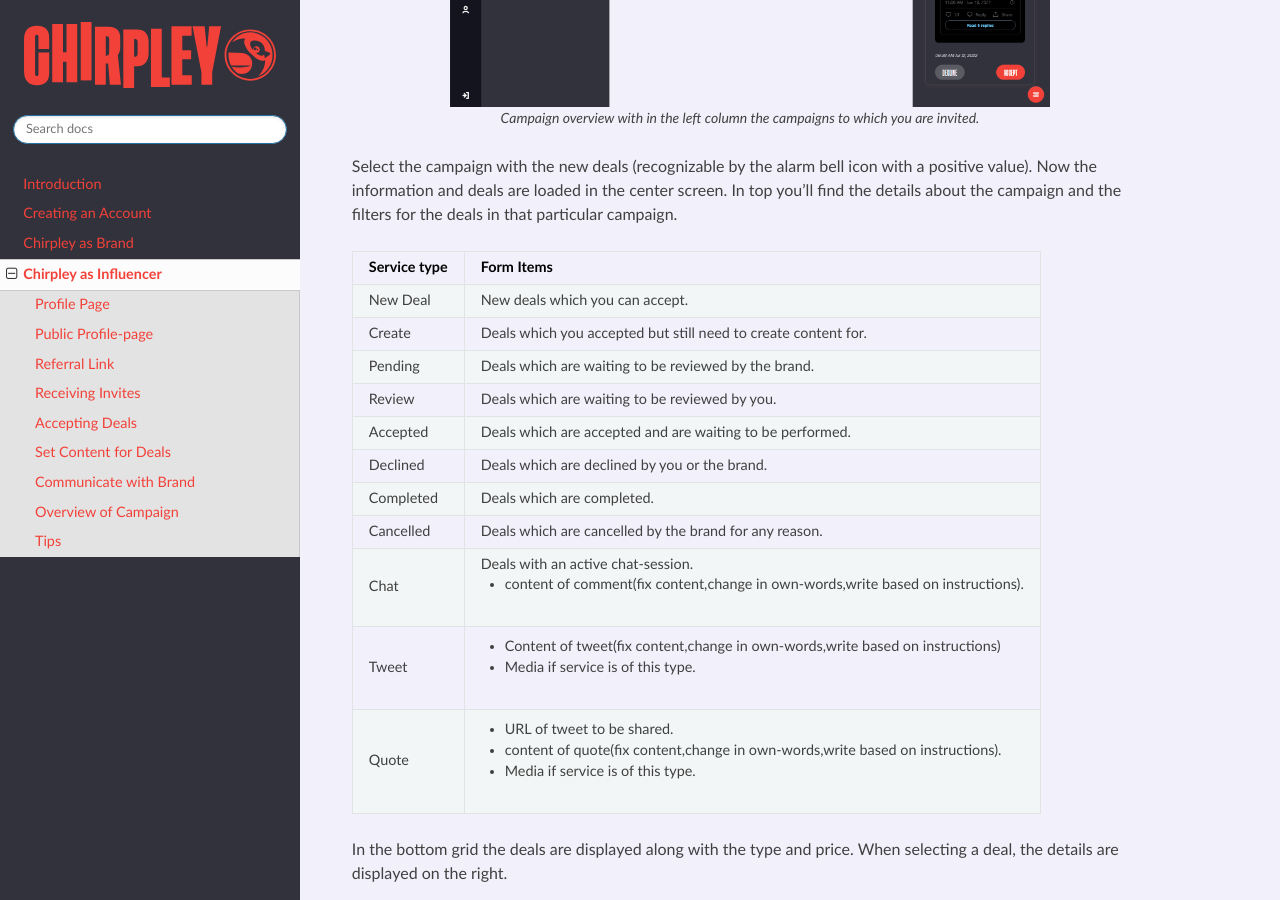
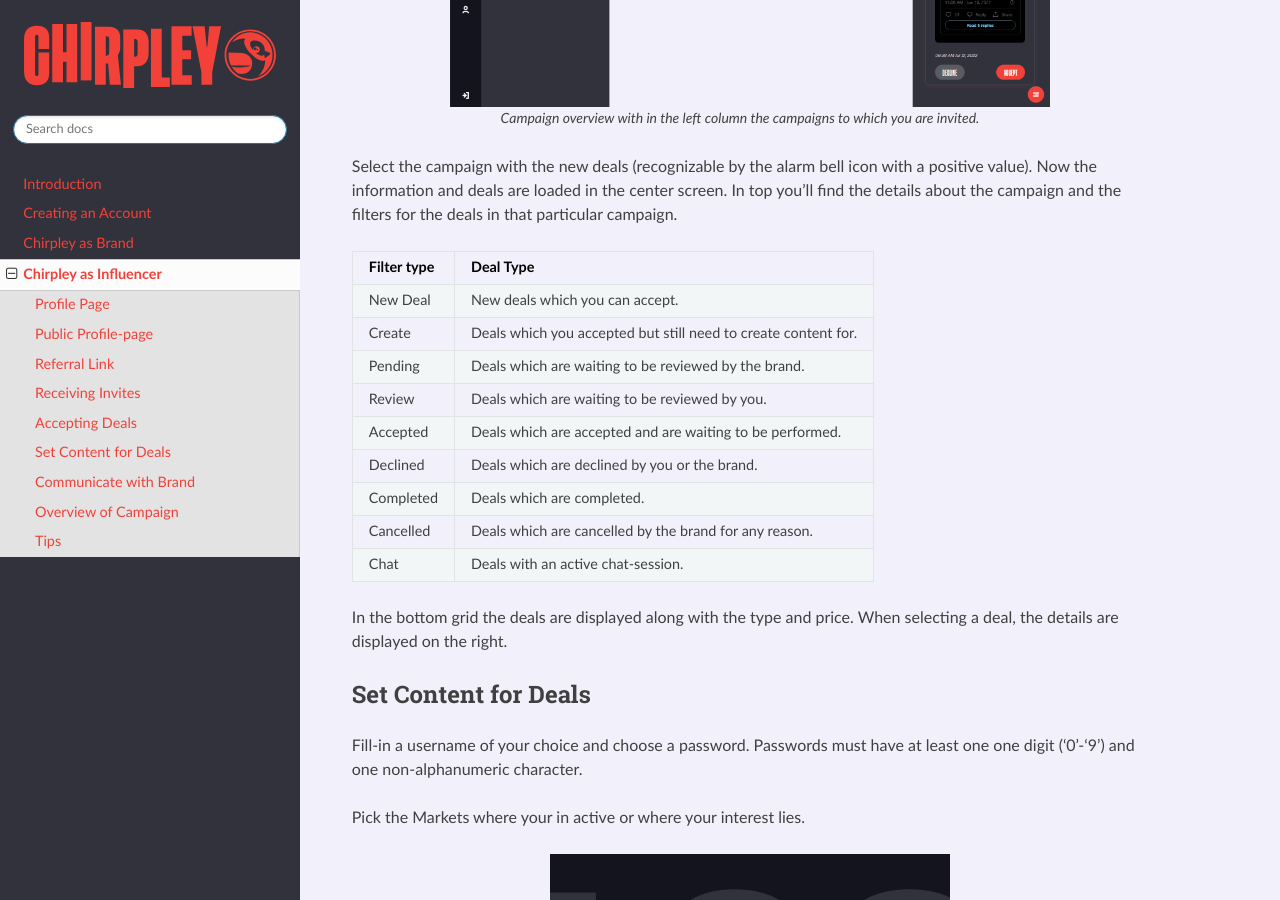
Before and after one commit to chirpley/docs, a Sphinx documentation site: the page built from docs/source/asinfluencer.rst, in a window 1280 px wide and 900 px high, scrolled down 3851 px. Built offline with Sphinx 7.4.7 and the Read the Docs theme 2.0.0, drawn with Linux system fonts in a browser that asks for light colours; pages that are not in the unit, such as notebooks, are missing from menus.

Commit message:
Update asinfluencer.rst

```diff
--- a/docs/source/asinfluencer.rst
+++ b/docs/source/asinfluencer.rst
@@ -116,7 +116,7 @@
 
 
 ============  ==========
-Service type  Form Items
+Filter type   Deal Type
 ============  ==========
 New Deal      New deals which you can accept.
 Create        Deals which you accepted but still need to create content for.
@@ -127,30 +127,8 @@
 Completed     Deals which are completed.
 Cancelled     Deals which are cancelled by the brand for any reason.
 Chat          Deals with an active chat-session.
-
-              - content of comment(fix content,change in own-words,write based on instructions).
-Tweet         - Content of tweet(fix content,change in own-words,write based on instructions)
-
-              - Media if service is of this type.
-Quote         - URL of tweet to be shared.
-
-              - content of quote(fix content,change in own-words,write based on instructions).
-              - Media if service is of this type.
 ============  ==========
 
-===========       =======
-Filter type       Content
-===========       =======
-New Deal          New deals which you can accept.
-Create Content    Deals which you accepted but still need to create content for.
-Pending           Deals which are waiting to be reviewed by the brand.
-Review            Deals which are waiting to be reviewed by you.
-Accepted          Deals which are accepted and are waiting to be performed.
-Declined          Deals which are declined by you or the brand.
-Completed         Deals which are completed.
-Cancelled         Deals which are cancelled by the brand for any reason.
-Chat              Deals with an active chat-session.
-===========       =======
 
 In the bottom grid the deals are displayed along with the type and price.
 When selecting a deal, the details are displayed on the right.
```
